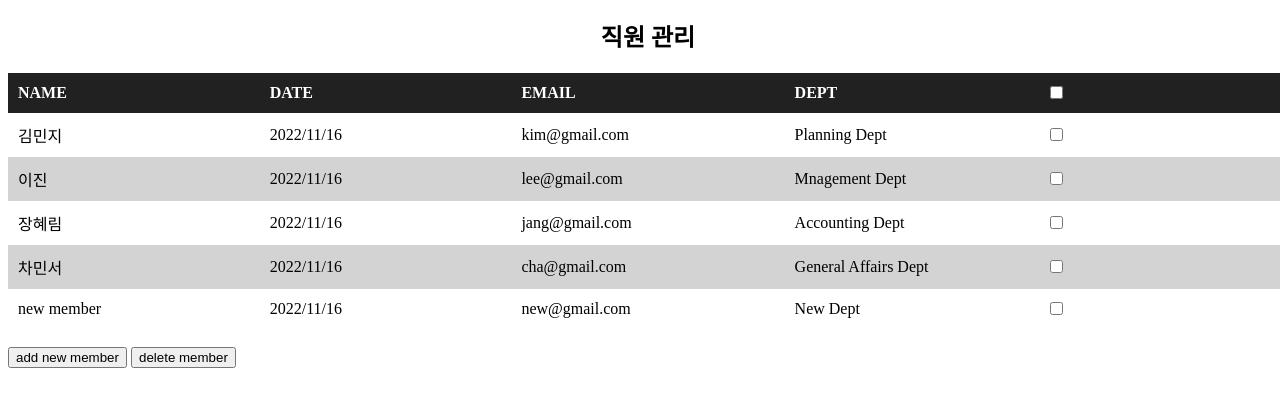
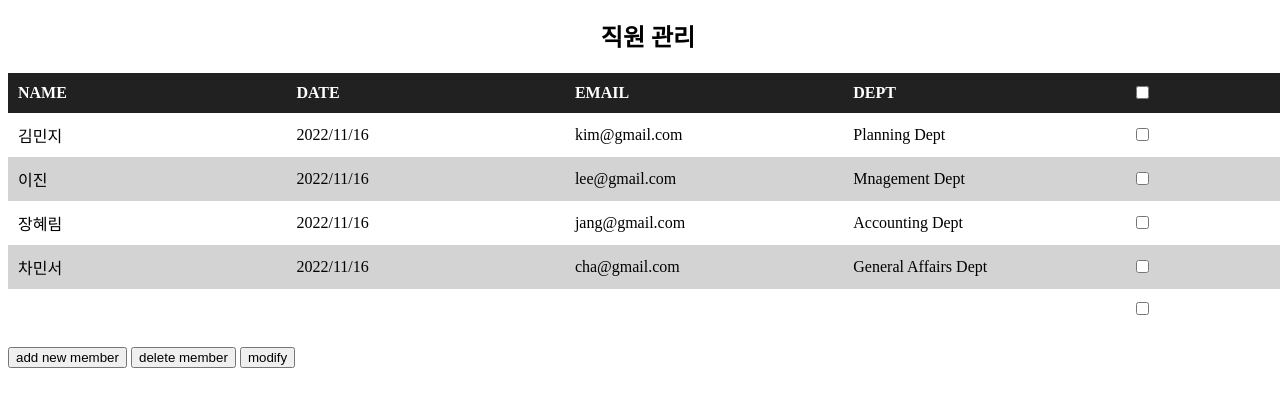
Before and after one commit to ghi512/Re-coder, a plain HTML site: page management.html in a window 1280 px wide. Both pictures are taken after a click on the button "add new member". Shown: the part 79-486 px from the top of the page. Drawn offline with nearby package versions, Linux system fonts and the light colour scheme.

Commit message:
기존 회원 정보 수정 및 새로운 회원 새롭게 정보 입력 가능
-새로 고침하면 맨 처음의 데이터로 돌아옴
-db 연결해야 해결되는 문제
-기존 회원 정보 수정 : 수정하고자 하는 셀을 더블클릭, modify 버튼 클릭하면 수정 완료
-새로운 회원 정보 수정 : add member 버튼 클릭 > 셀 클릭하면 입력 가능

```diff
--- a/management.html
+++ b/management.html
@@ -2,7 +2,7 @@
 <html>
     <head>
         <title>management</title>
-        <link href="https://www.flaticon.com/svg/vstatic/svg/5069/5069162.svg?token=exp=1668531810~hmac=b630dfcc00b3384a5aa2e5f34cf27c7d" rel="shortcut icon" type="image/x-icon">
+        <link rel="icon" type="image/x-icon" href="https://cdn-icons-png.flaticon.com/512/4372/4372820.png">
         <style>
             @import url(others.css);
             h3 {
@@ -37,6 +37,7 @@
         </style>
         <script src="https://code.jquery.com/jquery-3.6.1.min.js" integrity="sha256-o88AwQnZB+VDvE9tvIXrMQaPlFFSUTR+nldQm1LuPXQ=" crossorigin="anonymous"></script>
     </head>
+    <td contenteditable = "false"></td>
     <body>
         <nav>
             <ul id="menu">
@@ -58,37 +59,38 @@
             </thead>
             <tbody id="tb">
             <tr>
-                <td>김민지</td>
-                <td>2022/11/16</td>
-                <td>kim@gmail.com</td>
-                <td>Planning Dept</td>
+                <td class = "tbTD" contenteditable = "false">김민지</td>
+                <td class = "tbTD" contenteditable = "false">2022/11/16</td>
+                <td class = "tbTD" contenteditable = "false">kim@gmail.com</td>
+                <td class = "tbTD" contenteditable = "false">Planning Dept</td>
                 <td><input type="checkbox" name="c"></td>
             </tr>
             <tr>
-                <td>이진</td>
-                <td>2022/11/16</td>
-                <td>lee@gmail.com</td>
-                <td>Mnagement Dept</td>
+                <td class = "tbTD" contenteditable = "false">이진</td>
+                <td class = "tbTD" contenteditable = "false">2022/11/16</td>
+                <td class = "tbTD" contenteditable = "false">lee@gmail.com</td>
+                <td class = "tbTD" contenteditable = "false">Mnagement Dept</td>
                 <td><input type="checkbox" name="c"></td>
             </tr>
             <tr>
-                <td>장혜림</td>
-                <td>2022/11/16</td>
-                <td>jang@gmail.com</td>
-                <td>Accounting Dept</td>
+                <td class = "tbTD" contenteditable = "false">장혜림</td>
+                <td class = "tbTD" contenteditable = "false">2022/11/16</td>
+                <td class = "tbTD" contenteditable = "false">jang@gmail.com</td>
+                <td class = "tbTD" contenteditable = "false">Accounting Dept</td>
                 <td><input type="checkbox" name="c"></td>
             </tr>
             <tr>
-                <td>차민서</td>
-                <td>2022/11/16</td>
-                <td>cha@gmail.com</td>
-                <td>General Affairs Dept</td>
+                <td class = "tbTD" contenteditable = "false">차민서</td>
+                <td class = "tbTD" contenteditable = "false">2022/11/16</td>
+                <td class = "tbTD" contenteditable = "false">cha@gmail.com</td>
+                <td class = "tbTD" contenteditable = "false">General Affairs Dept</td>
                 <td><input type="checkbox" name="c"></td>
             </tr>
             </tbody>
         </table><br>
         <button onclick="addRow()">add new member</button>
         <button onclick="delRow()">delete member</button>
+        <button>modify</button>
         <script>
             $('#all').click(function() {
                 if($("input:checkbox[id='all']").prop("checked")) {
@@ -100,19 +102,22 @@
                 }
             });
             function addRow() {
-                var tb = document.getElementById("tb");
-                var row = tb.insertRow(tb.rows.length);
-                var cell1 = row.insertCell(0);
-                var cell2 = row.insertCell(1);
-                var cell3 = row.insertCell(2);
-                var cell4 = row.insertCell(3)
-                var cell5 = row.insertCell(4);
-                cell1.innerHTML = 'new member';
-                cell2.innerHTML = '2022/11/16';
-                cell3.innerHTML = 'new@gmail.com';
-                cell4.innerHTML = 'New Dept';
+                var row;
+                row = document.all["tb"].insertRow();
+
+                var cell1 = row.insertCell();
+                var cell2 = row.insertCell();
+                var cell3 = row.insertCell();
+                var cell4 = row.insertCell();
+                var cell5 = row.insertCell();
+                cell1.innerHTML = "<input type='text' style='border:0px; background-color:transparent'/>";
+                cell2.innerHTML = "<input type='text' style='border:0px; background-color:transparent'/>";
+                cell3.innerHTML = "<input type='text' style='border:0px; background-color:transparent'/>";
+                cell4.innerHTML = "<input type='text' style='border:0px; background-color:transparent'/>";
                 cell5.innerHTML = "<input type='checkbox' name='c'>";
+
             }
+
             function delRow() {
                 var tb = document.getElementById("tb");
                 for(var i=0; i<tb.rows.length; i++) {
@@ -124,5 +129,26 @@
                 }
             }
         </script>
+
+        <script type="text/javascript">
+            contents = document.getElementsByClassName("tbTD");
+
+            document.addEventListener("DOMContentLoaded",function() {
+                Array.from(contents).forEach(function(content){
+                    content.addEventListener("dblclick",function(event) {
+                        Array.from(contents).forEach(function(defaultVal) {
+                            defaultVal.contentEditable = false;
+                            defaultVal.style.border = "0px";
+                        });
+
+                        if(content.isContentEditable == false) {
+                            content.contentEditable = true;
+                            content.textContent = "";
+                            content.focus();
+                        }
+                    });
+                });
+            });
+        </script>
     </body>
 </html>
```
